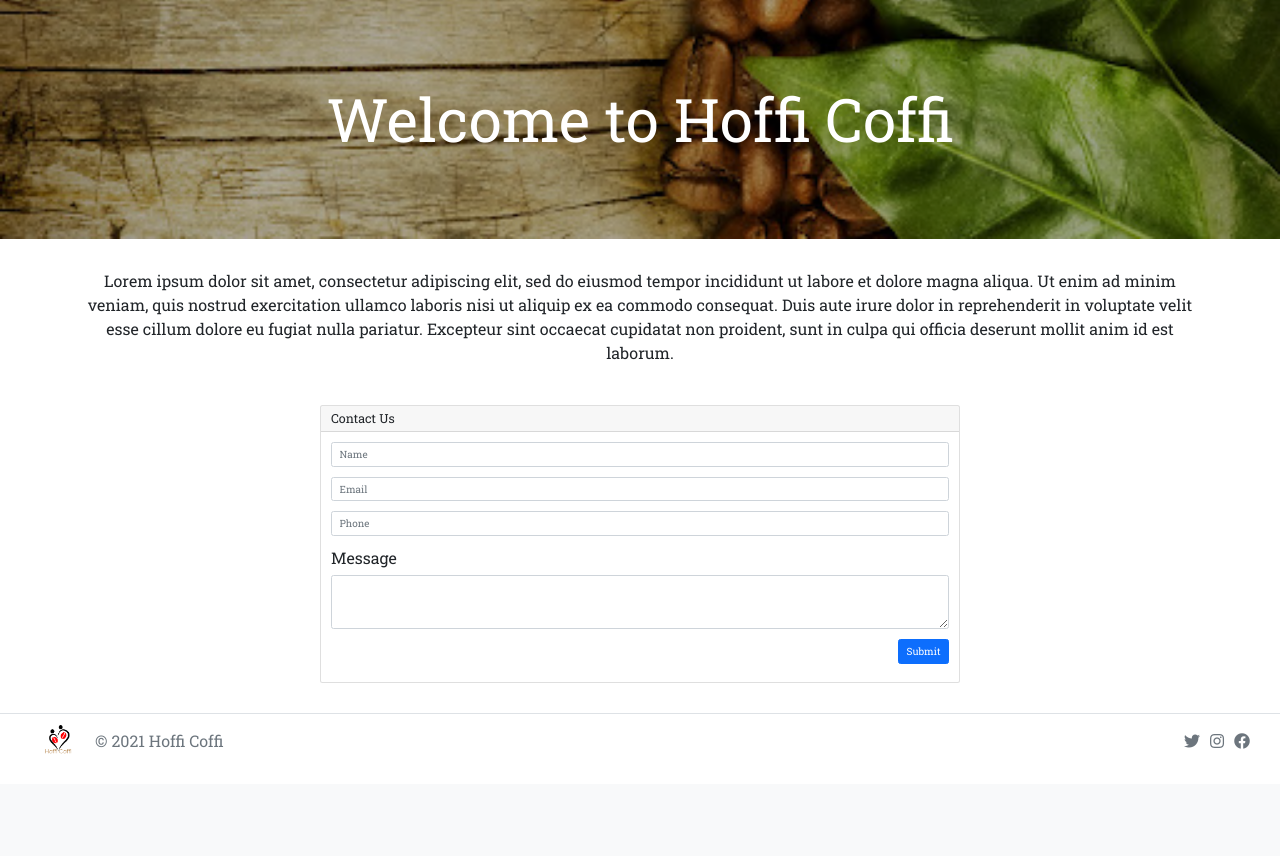
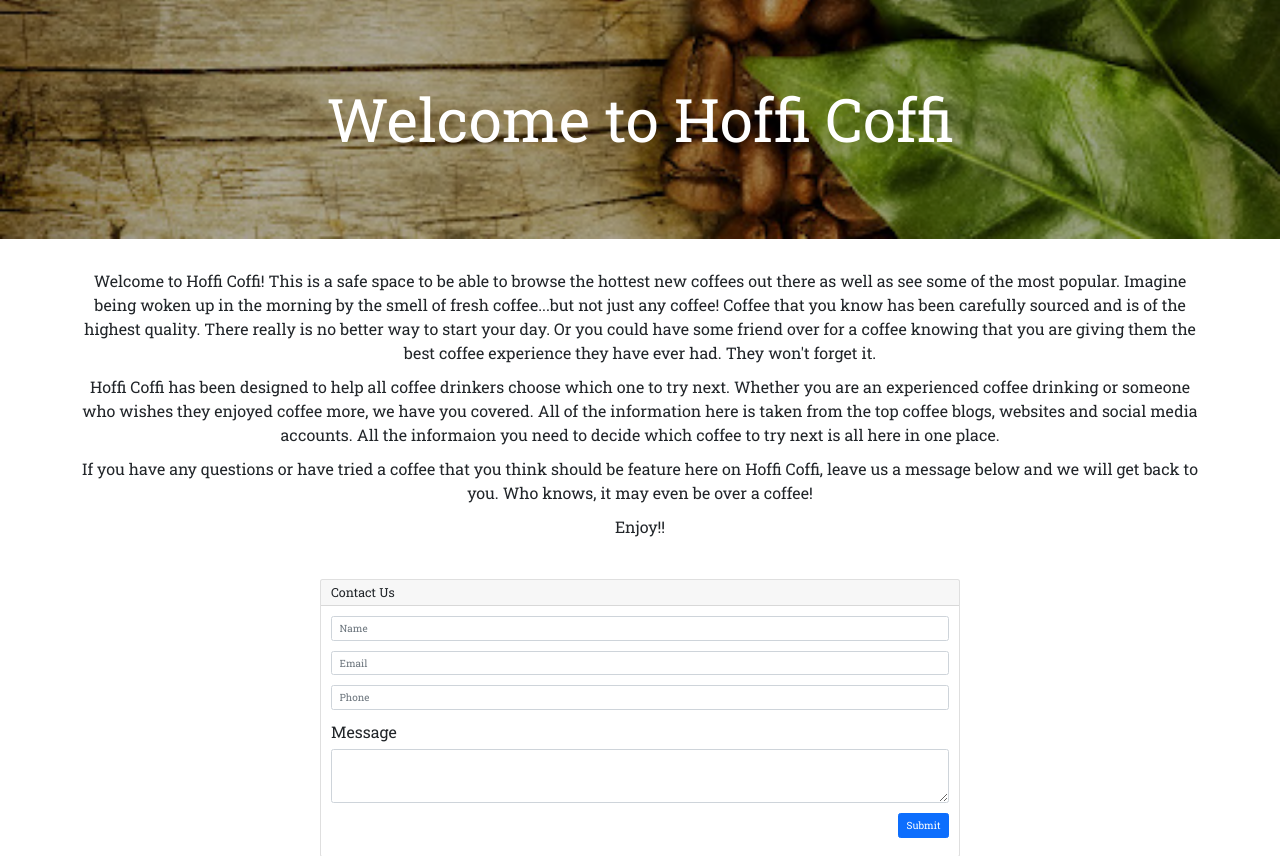
Before and after one commit to Ted-Williams/hoffi-coffi, a Flask app: page / in a window 1280 px wide. Shown: the part 104-960 px from the top of the page. Before the commit the page ends 858 px from the top, so only its background shows below. Run offline with Flask 2, Linux system fonts and the light colour scheme; data that the repository does not hold is empty; some libraries are stand-ins or nearby versions.

Commit message:
welcome information added to homepage

```diff
--- a/templates/pages/admin-edit.html
+++ b/templates/pages/admin-edit.html
@@ -46,7 +46,7 @@
             </a>
           </div>
           <div>
-            <a href="{{url_for('adminDeleteCoffee', user_id=user_id, coffee_id=coffee._id)}}" style="text-decoration: none;">
+            <a  href="{{url_for('adminDeleteCoffee', user_id=user_id, coffee_id=coffee._id)}}" style="text-decoration: none;">
               <button type="button" class="btn btn-danger">Delete</button>
             </a>
             <button type="submit" class="btn btn-success">Update</button>
--- a/templates/pages/homepage.html
+++ b/templates/pages/homepage.html
@@ -10,11 +10,18 @@
 <div class="container text-center mt-5 mb-5">
   <div class="row">
     <div class="col-12">
-      <p class=>Lorem ipsum dolor sit amet, consectetur adipiscing elit, sed do eiusmod tempor incididunt ut
-        labore et dolore magna aliqua. Ut enim ad minim veniam, quis nostrud exercitation ullamco laboris nisi
-        ut aliquip ex ea commodo consequat. Duis aute irure dolor in reprehenderit in voluptate velit esse
-        cillum dolore eu fugiat nulla pariatur. Excepteur sint occaecat cupidatat non proident, sunt in culpa
-        qui officia deserunt mollit anim id est laborum.</p>
+      <p class=>Welcome to Hoffi Coffi! This is a safe space to be able to browse the hottest new coffees out there as
+        well as see some of the most popular. Imagine being woken up in the morning by the smell of fresh coffee...but
+        not just any coffee! Coffee that you know has been carefully sourced and is of the highest quality. There really
+        is no better way to start your day. Or you could have some friend over for a coffee knowing that you are giving
+        them the best coffee experience they have ever had. They won't forget it.</p>
+      <p>Hoffi Coffi has been designed to help all coffee drinkers choose which one to try next. Whether you are an
+        experienced coffee drinking or someone who wishes they enjoyed coffee more, we have you covered. All of the
+        information here is taken from the top coffee blogs, websites and social media accounts. All the informaion you
+        need to decide which coffee to try next is all here in one place.</p>
+      <p>If you have any questions or have tried a coffee that you think should be feature here on Hoffi Coffi, leave us
+        a message below and we will get back to you. Who knows, it may even be over a coffee! </p>
+        <p>Enjoy!!</p>
     </div>
   </div>
 </div>
@@ -50,17 +57,20 @@
           <input type="text" class="form-control" placeholder="Name" aria-label="Name" name="user_name" id="user_name">
         </div>
         <div class="col-12">
-          <input type="text" class="form-control" placeholder="Email" aria-label="Email" name="user_email " id="user_email">
+          <input type="text" class="form-control" placeholder="Email" aria-label="Email" name="user_email "
+            id="user_email">
         </div>
         <div class="col-12">
-          <input type="text" class="form-control" placeholder="Phone" aria-label="Phone" name="user_phone" id="user_phone">
+          <input type="text" class="form-control" placeholder="Phone" aria-label="Phone" name="user_phone"
+            id="user_phone">
         </div>
         <div class="col-12">
           <label for="message" class="form-label">Message</label>
           <textarea class="form-control" rows="3" name="message" id="message"></textarea>
         </div>
         <div class="d-grid gap-2 d-sm-flex justify-content-sm-end">
-          <button type="button" class="btn btn-primary" id="contactSubmitButton" onclick="submitContactForm()">Submit</button>
+          <button type="button" class="btn btn-primary" id="contactSubmitButton"
+            onclick="submitContactForm()">Submit</button>
         </div>
       </form>
     </div>
@@ -68,7 +78,8 @@
   </div>
 </div>
 
-<footer class="d-flex flex-wrap justify-content-between align-items-center py-3 my-4 border-top mt-5 ps-5 pe-5 sticky-bottom">
+<footer
+  class="d-flex flex-wrap justify-content-between align-items-center py-3 my-4 border-top mt-5 ps-5 pe-5 sticky-bottom">
   <div class="col-md-4 d-flex align-items-center">
     <a href="/" class="mb-3 me-2 mb-md-0 text-muted text-decoration-none lh-1">
       <img src="static/images/logo.png" alt="logo" width="60" height="auto">
```
